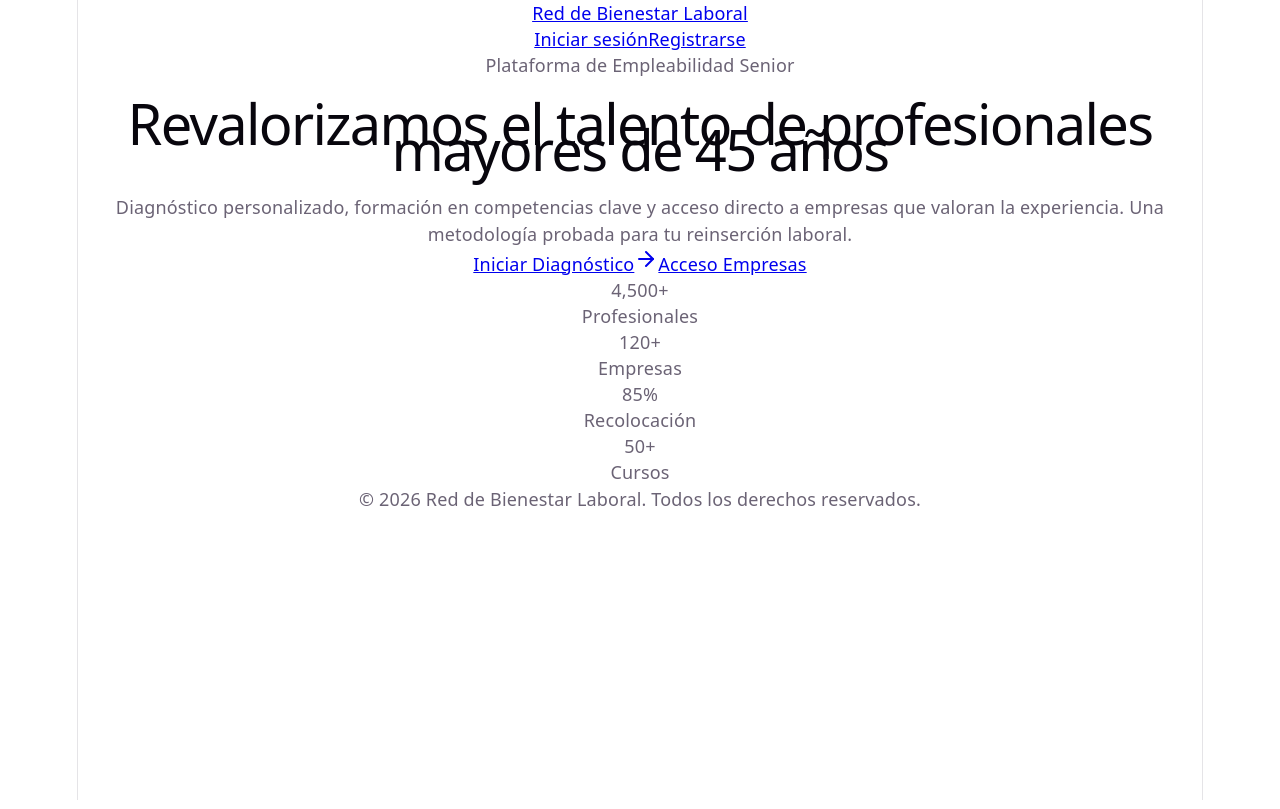
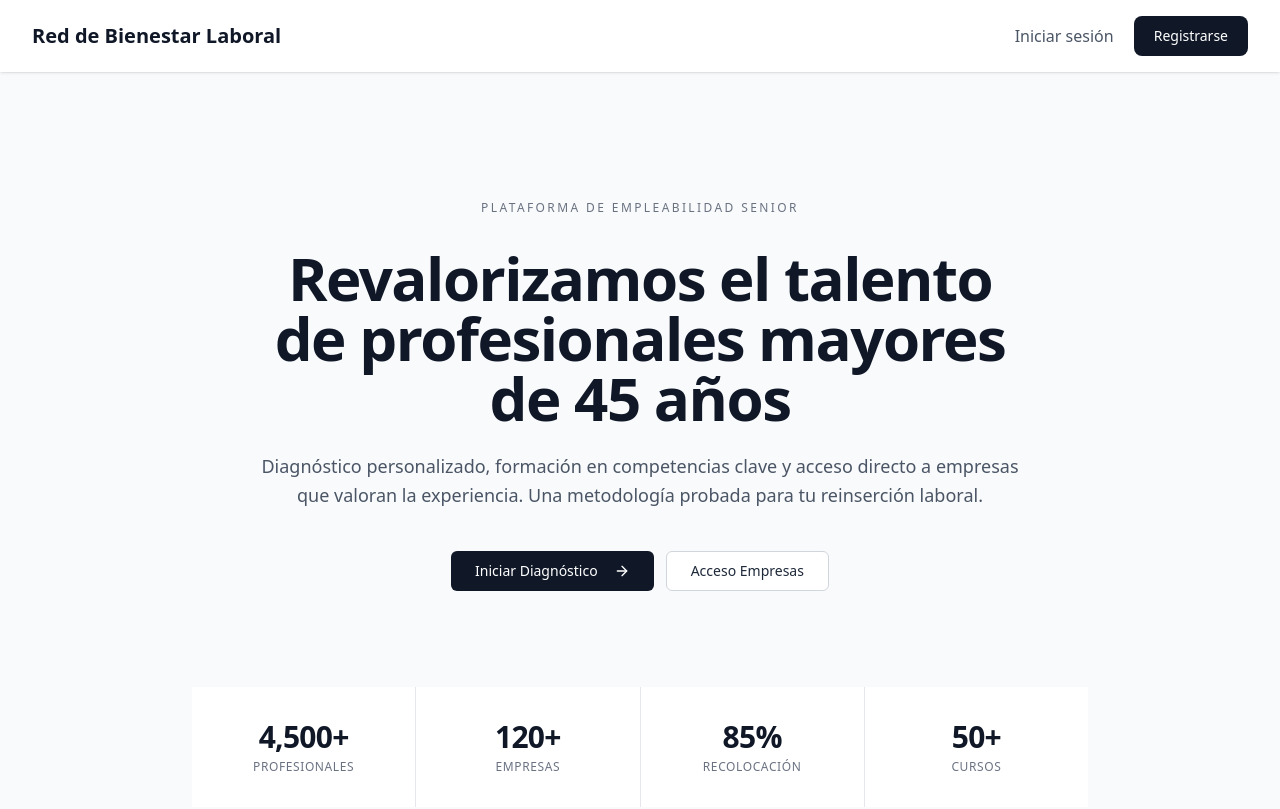
Before and after one commit to No-Country-simulation/S04-26-Equipo-02-Web-App-Development, a React (Vite) app in the folder frontend/: page / in a window 1280 px wide. Shown: the top 809 px of the page. Built offline with nearby package versions, Linux system fonts and the light colour scheme; no server answers.

Commit message:
style: migrar estilos a tailwind css

```diff
--- a/frontend/src/index.css
+++ b/frontend/src/index.css
@@ -1,111 +1,121 @@
-:root {
-  --text: #6b6375;
-  --text-h: #08060d;
-  --bg: #fff;
-  --border: #e5e4e7;
-  --code-bg: #f4f3ec;
-  --accent: #aa3bff;
-  --accent-bg: rgba(170, 59, 255, 0.1);
-  --accent-border: rgba(170, 59, 255, 0.5);
-  --social-bg: rgba(244, 243, 236, 0.5);
-  --shadow:
-    rgba(0, 0, 0, 0.1) 0 10px 15px -3px, rgba(0, 0, 0, 0.05) 0 4px 6px -2px;
+@import "tailwindcss";
 
-  --sans: system-ui, 'Segoe UI', Roboto, sans-serif;
-  --heading: system-ui, 'Segoe UI', Roboto, sans-serif;
-  --mono: ui-monospace, Consolas, monospace;
+/* Base styles */
+body {
+  @apply bg-gray-50 text-gray-800 antialiased;
+  margin: 0;
+  font-family: system-ui, -apple-system, BlinkMacSystemFont, 'Segoe UI', Roboto, sans-serif;
+}
 
-  font: 18px/145% var(--sans);
-  letter-spacing: 0.18px;
-  color-scheme: light dark;
-  color: var(--text);
-  background: var(--bg);
-  font-synthesis: none;
-  text-rendering: optimizeLegibility;
-  -webkit-font-smoothing: antialiased;
-  -moz-osx-font-smoothing: grayscale;
+#root {
+  @apply min-h-screen flex flex-col;
+}
 
-  @media (max-width: 1024px) {
-    font-size: 16px;
+/* Componentes reutilizables */
+@layer components {
+  /* Botón primario */
+  .btn-primary {
+    @apply inline-flex items-center justify-center gap-2 whitespace-nowrap text-sm font-medium bg-gray-900 text-white hover:bg-gray-800 h-10 rounded-md px-6 transition-all;
+  }
+
+  .btn-primary:disabled {
+    @apply bg-gray-400 cursor-not-allowed;
+  }
+
+  /* Botón secundario */
+  .btn-secondary {
+    @apply inline-flex items-center justify-center gap-2 whitespace-nowrap text-sm font-medium border border-gray-300 bg-white hover:bg-gray-50 hover:text-gray-900 h-10 rounded-md px-6 transition-all;
+  }
+
+  /* Contenedor principal */
+  .container-main {
+    @apply mx-auto max-w-7xl px-6 lg:px-8;
+  }
+
+  /* Container centrado */
+  .container-center {
+    @apply mx-auto max-w-3xl text-center;
+  }
+
+  /* Container grid stats */
+  .container-stats {
+    @apply mx-auto mt-24 max-w-4xl;
+  }
+
+  /* Layout */
+  .layout {
+    @apply min-h-screen flex flex-col;
+  }
+
+  .main-content {
+    @apply flex-1;
+  }
+
+  /* Navbar */
+  .navbar {
+    @apply flex justify-between items-center px-8 py-4 bg-white shadow-sm sticky top-0 z-50;
+  }
+
+  .navbar-brand a {
+    @apply text-xl font-bold text-gray-900 no-underline;
+  }
+
+  .navbar-nav {
+    @apply flex items-center gap-5;
+  }
+
+  .nav-link {
+    @apply text-gray-600 no-underline font-medium transition-colors hover:text-gray-900;
+  }
+
+  .nav-link.btn-primary {
+    @apply bg-gray-900 text-white px-5 py-2.5 rounded-lg transition-all;
+  }
+
+  .nav-link.btn-primary:hover {
+    @apply bg-gray-800 -translate-y-0.5;
+  }
+
+  .navbar-user {
+    @apply text-gray-500 text-sm;
+  }
+
+  .btn-logout {
+    @apply bg-transparent border border-gray-300 text-gray-600 px-4 py-2 rounded-lg cursor-pointer text-sm transition-all hover:bg-gray-100 hover:border-gray-400;
+  }
+
+  /* Footer */
+  .footer {
+    @apply bg-gray-900 text-white py-6 text-center;
+  }
+
+  .footer p {
+    @apply m-0 opacity-80;
+  }
+
+  /* Loading */
+  .loading-container {
+    @apply flex flex-col items-center justify-center min-h-[50vh] gap-4;
+  }
+
+  .spinner {
+    @apply w-10 h-10 border-4 border-gray-200 border-t-gray-900 rounded-full animate-spin;
   }
 }
 
-@media (prefers-color-scheme: dark) {
-  :root {
-    --text: #9ca3af;
-    --text-h: #f3f4f6;
-    --bg: #16171d;
-    --border: #2e303a;
-    --code-bg: #1f2028;
-    --accent: #c084fc;
-    --accent-bg: rgba(192, 132, 252, 0.15);
-    --accent-border: rgba(192, 132, 252, 0.5);
-    --social-bg: rgba(47, 48, 58, 0.5);
-    --shadow:
-      rgba(0, 0, 0, 0.4) 0 10px 15px -3px, rgba(0, 0, 0, 0.25) 0 4px 6px -2px;
-  }
-
-  #social .button-icon {
-    filter: invert(1) brightness(2);
+@keyframes spin {
+  to {
+    transform: rotate(360deg);
   }
 }
 
-#root {
-  width: 1126px;
-  max-width: 100%;
-  margin: 0 auto;
-  text-align: center;
-  border-inline: 1px solid var(--border);
-  min-height: 100svh;
-  display: flex;
-  flex-direction: column;
-  box-sizing: border-box;
-}
+/* Responsive */
+@media (max-width: 768px) {
+  .navbar {
+    @apply px-4 flex-col gap-3;
+  }
 
-body {
-  margin: 0;
-}
-
-h1,
-h2 {
-  font-family: var(--heading);
-  font-weight: 500;
-  color: var(--text-h);
-}
-
-h1 {
-  font-size: 56px;
-  letter-spacing: -1.68px;
-  margin: 32px 0;
-  @media (max-width: 1024px) {
-    font-size: 36px;
-    margin: 20px 0;
+  .navbar-nav {
+    @apply flex-wrap justify-center;
   }
 }
-h2 {
-  font-size: 24px;
-  line-height: 118%;
-  letter-spacing: -0.24px;
-  margin: 0 0 8px;
-  @media (max-width: 1024px) {
-    font-size: 20px;
-  }
-}
-p {
-  margin: 0;
-}
-
-code,
-.counter {
-  font-family: var(--mono);
-  display: inline-flex;
-  border-radius: 4px;
-  color: var(--text-h);
-}
-
-code {
-  font-size: 15px;
-  line-height: 135%;
-  padding: 4px 8px;
-  background: var(--code-bg);
-}
```
Also changed, not shown: frontend/src/App.css (deleted, +0 -184 lines).
